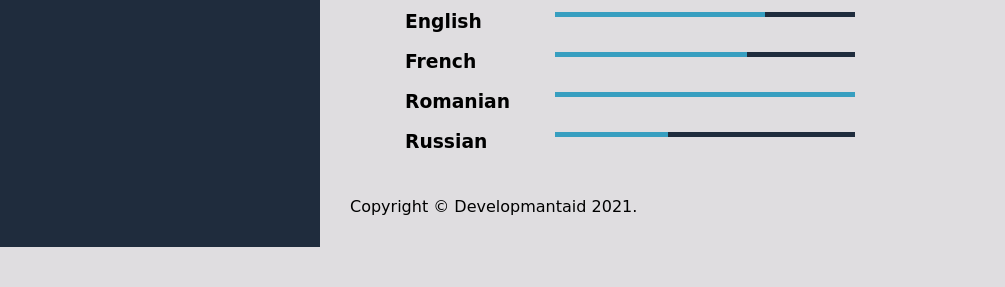
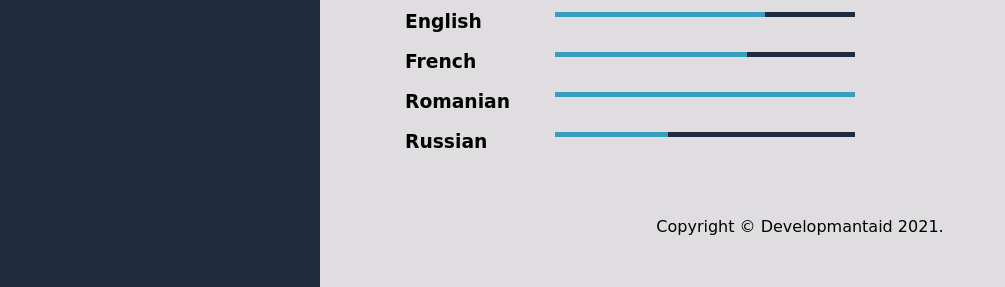
Before and after one commit to LiviuMotpan/CV, a PHP site: page /CV.html in a window 1280 px wide. Shown: the part 1871-2158 px from the top of the page, without its empty margins (0-1005 px from the left). Before the commit the page ends 2118 px from the top, so only its background shows below. Run offline with PHP 8.4, Linux system fonts and the light colour scheme; some web fonts are replaced.

Commit message:
Added styling to footer

```diff
--- a/style.css
+++ b/style.css
@@ -152,3 +152,7 @@ section h2 {
 .language-russian .active{
   width: 113px;
 }
+footer {
+  padding: 20px;
+  text-align: center;
+}
```
